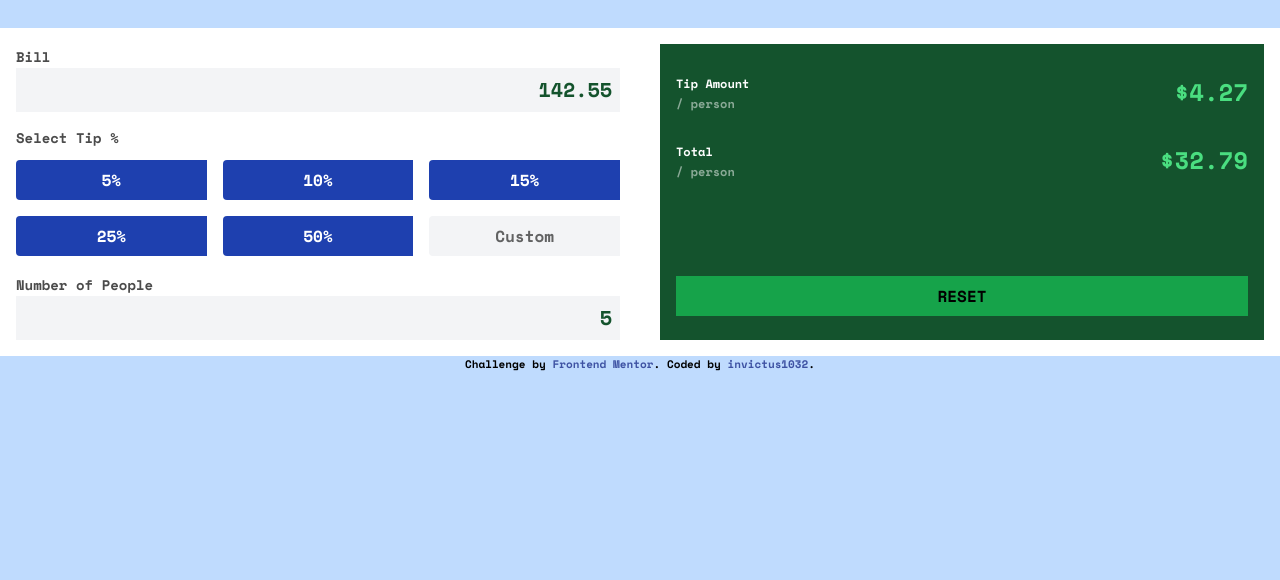
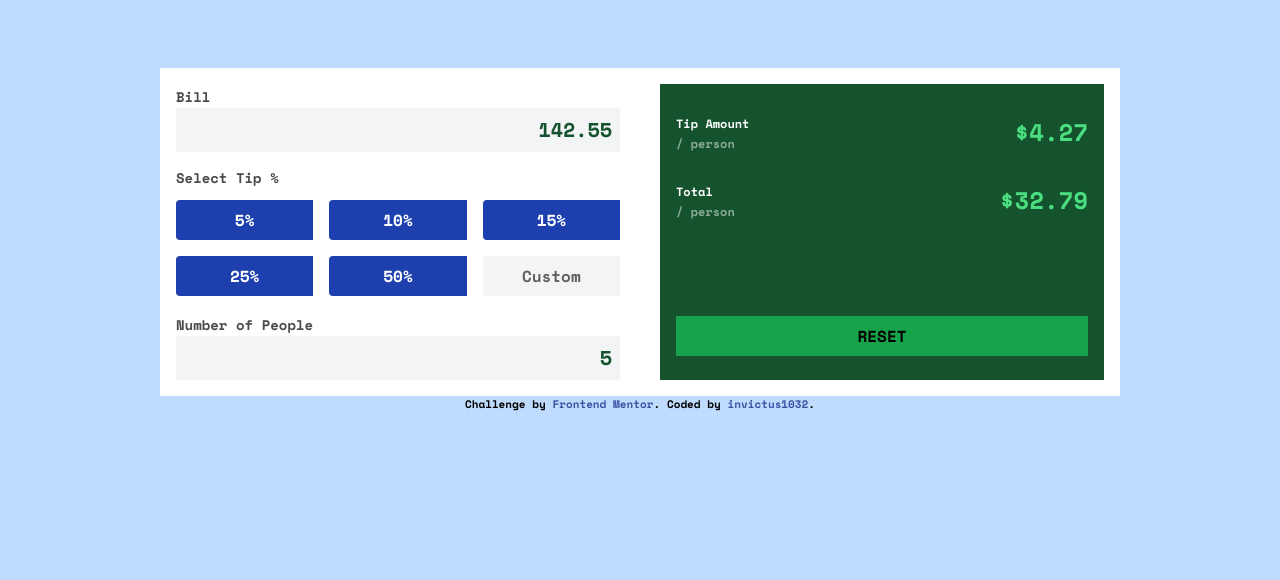
Before and after one commit to invictus1032/FrontendMentor_tip-calculator-app, a website: page index.html in a window 1280 px wide. Shown: the part 220-800 px from the top of the page. Drawn offline with nearby package versions, Linux system fonts and the light colour scheme; files that its build step writes are made by us from their sources.

Commit message:
fix: adjust body's padding and main container's max width
essentially putting it in the center

```diff
--- a/index.html
+++ b/index.html
@@ -19,11 +19,11 @@
     .attribution a { color: hsl(228, 45%, 44%); }
   </style>
 </head>
-<body class="bg-blue-200 font-SpaceMono">
+<body class="bg-blue-200 font-SpaceMono p-10">
   <header class="p-10 sm:p-[11vh]">
     <h1 class="text-center text-3xl text-opacity-60 text-black">S P L I<br>T T E R</h1>
   </header>
-  <main class="bg-white p-4 sm:grid sm:grid-cols-2 sm:gap-10">
+  <main class="bg-white p-4 sm:grid sm:grid-cols-2 sm:gap-10 max-w-[80%] mx-auto">
     <section class="">
       <form action="" class="flex flex-col gap-4">
         <div>
```
